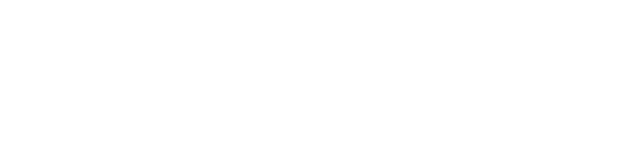
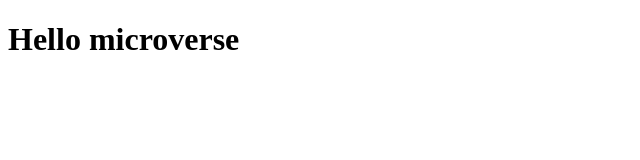
Before and after one commit to Munsa1/hello-microverse, a plain HTML site: page index.html in a window 1280 px wide. Shown: the whole page, without its empty margins (0-640 px from the left). Drawn offline with Linux system fonts and the light colour scheme.

Commit message:
Added header

```diff
--- a/index.html
+++ b/index.html
@@ -10,6 +10,6 @@
 
 </head>
 <body>
-
+   <h1 class="main-header">Hello microverse</h1>
 </body>
 </html>
```
